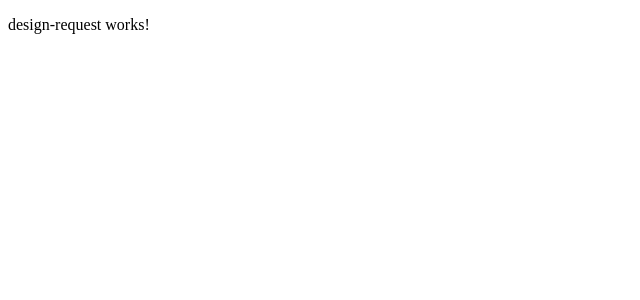
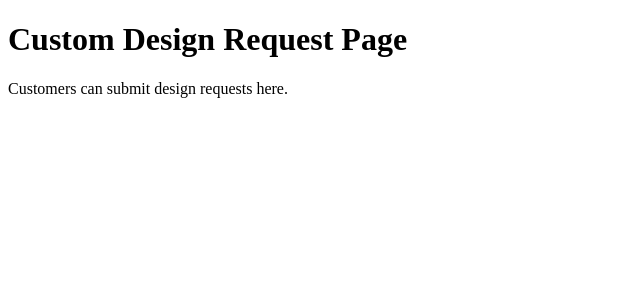
Before and after one commit to hasangaanawarathna/RTX-jewelry, an Angular app: page /design-request in a window 1280 px wide. Shown: the top 300 px of the page, without its empty margins (0-640 px from the left). Built offline with nearby package versions, Linux system fonts and the light colour scheme.

Commit message:
Update design request and offers pages content and structure

```diff
--- a/src/app/pages/design-request/design-request.html
+++ b/src/app/pages/design-request/design-request.html
@@ -1 +1,2 @@
-<p>design-request works!</p>
+<h1>Custom Design Request Page</h1>
+<p>Customers can submit design requests here.</p>
--- a/src/app/pages/offers/offers.html
+++ b/src/app/pages/offers/offers.html
@@ -1 +1,2 @@
-<p>offers works!</p>
+<h1>Offers Page</h1>
+<p>Offers and discounts will display here.</p>
```
